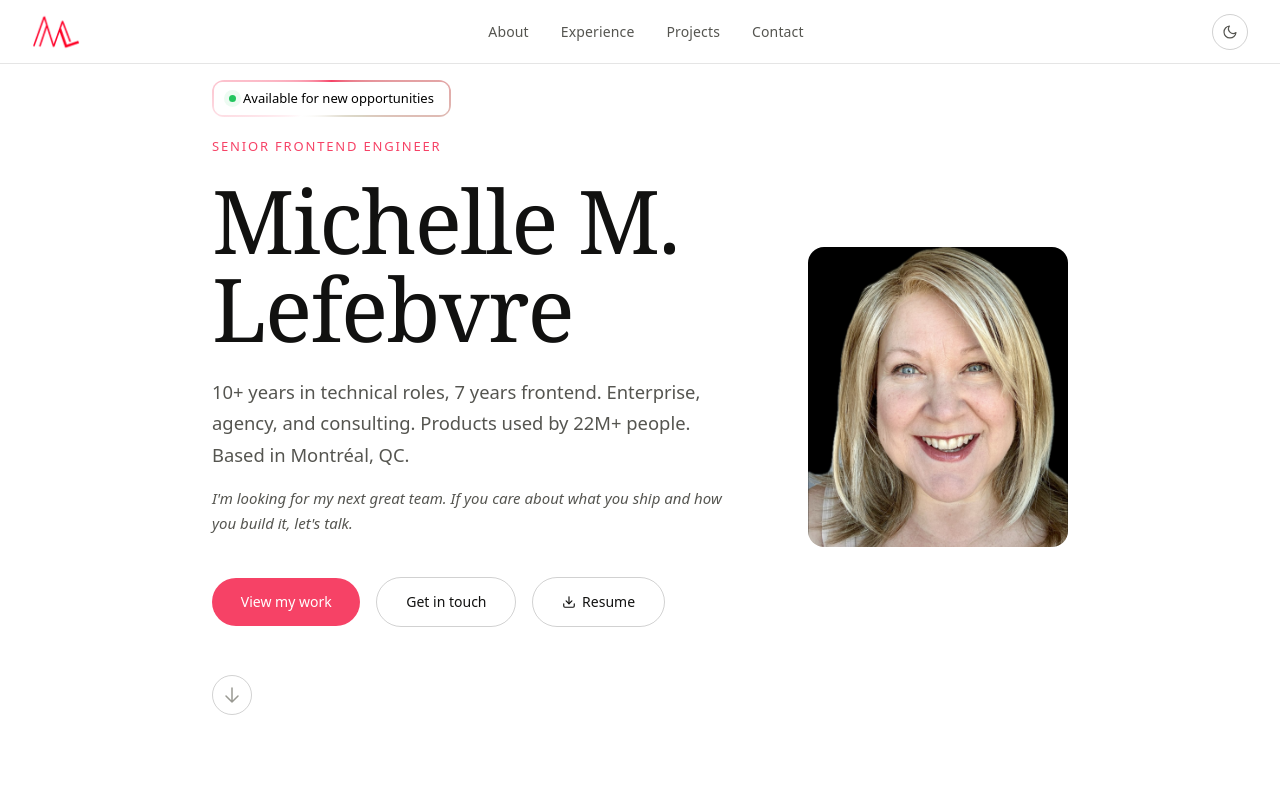
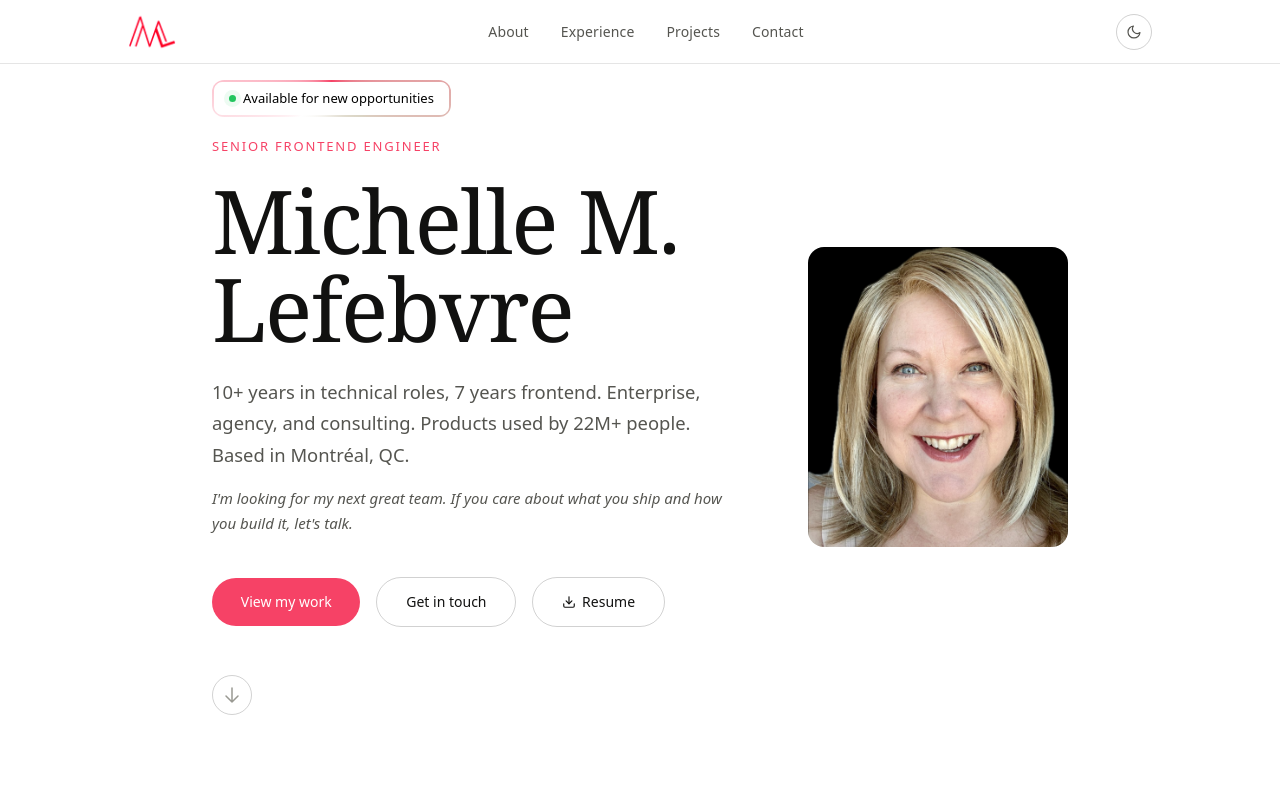
Before and after one commit to Michelle-Lefebvre/mml-portfolio, a plain HTML site: page index.html in a window 1280 px wide. Shown: the top 800 px of the page. Drawn offline with Linux system fonts and the light colour scheme.

Commit message:
adjust nav padding

```diff
--- a/styles.css
+++ b/styles.css
@@ -112,7 +112,7 @@ body {
   display: flex;
   align-items: center;
   justify-content: space-between;
-  padding: 0 2rem;
+  padding: 0 10%;
   background: var(--bg-nav);
   border-bottom: 0.5px solid var(--border);
   z-index: 100;
```
